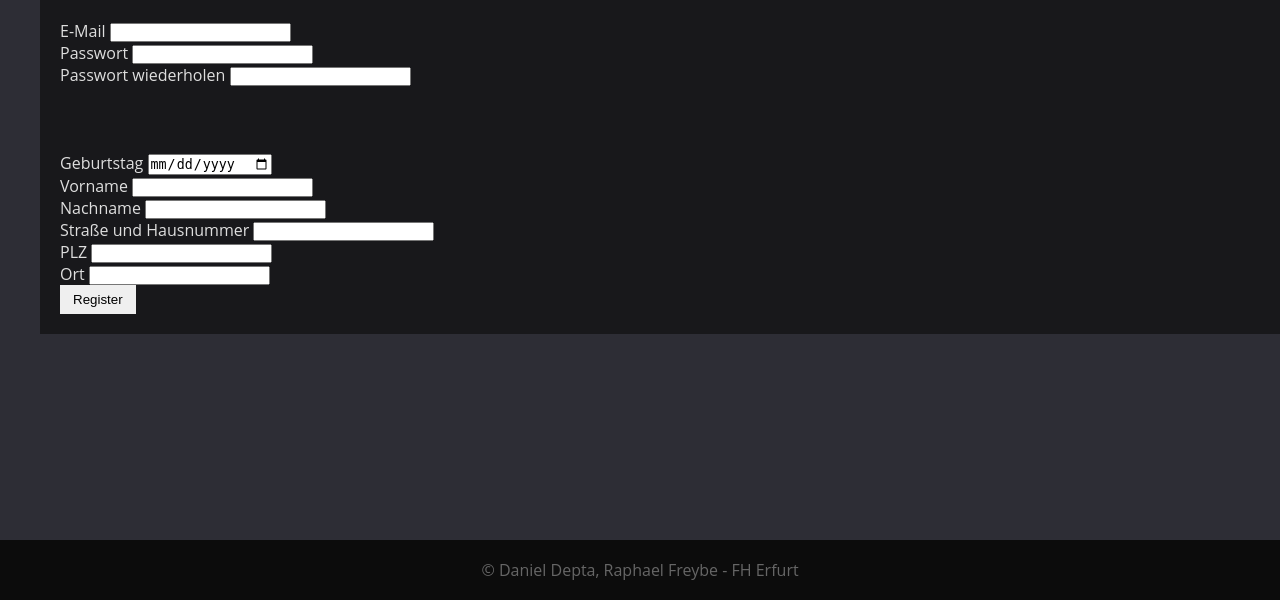
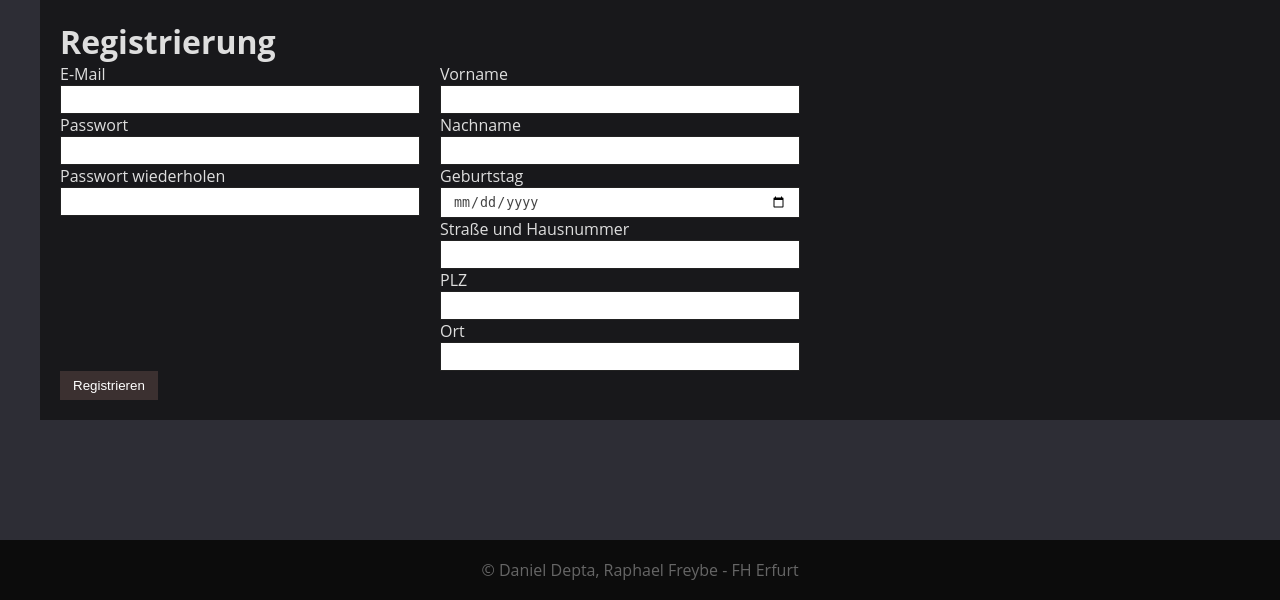
Before and after one commit to fh-erfurt/bord-festival-website, a PHP site: page /index.php?a=register in a window 1280 px wide. Shown: the part 200-800 px from the top of the page. Run offline with PHP 8.4, Linux system fonts and the light colour scheme; some libraries are stand-ins or nearby versions.

Commit message:
added error handling to register form added styling to register page

```diff
--- a/assets/css/layout.css
+++ b/assets/css/layout.css
@@ -57,6 +57,7 @@ main {
 	width: 100%;
 	background: #18181b;
 	padding: 20px;
+	float: left;
 }
 
 .center {
@@ -131,6 +132,14 @@ main {
 	border-color: rgb(63, 0, 0);
 }
 .form-control {
+	display: block;
+	padding: 0.375rem 0.75rem;
+	color: #444;
+	background-color: #fff;
+	border: 1px solid #222;
+	width: 100%;
+}
+.input-inline {
 	padding: 0.375rem 0.75rem;
 	color: #444;
 	background-color: #fff;
@@ -152,6 +161,23 @@ main {
 
 .float-right {
 	float: right;
+}
+.col-lg-12 {
+	width: 100%;
+	float: left;
+}
+.col-lg-6 {
+	width: 30%;
+	float: left;
+	padding-right: 20px;
+}
+.clearfix::after, .clearfix::before {
+	content: '';
+	clear: both;
+	display: block;
+}
+.clear-left {
+	clear: left;
 }
 
 footer {
--- a/controller/pages_controller.php
+++ b/controller/pages_controller.php
@@ -44,10 +44,14 @@ class PagesController extends \app\core\Controller
 				$zip		= $_POST['plz'] ?? null;
 				$city		= $_POST['ort'] ?? null;
 
+				$where = 'MAIL = "'.$mail.'"';
+
+				$client = Client::find($where);
+
+				if(empty($client))
+				{
 					if($password1 === $password2)
 					{
-					//$user = new Client();
-
 						$addressdata = [
 							'STREET' 	=> $street,
 							'ZIP' 		=> $zip,
@@ -56,10 +60,6 @@ class PagesController extends \app\core\Controller
 						];
 
 						$address = new Address($addressdata);
-					// $address->STREET = $street;
-					// $address->ZIP = $zip;
-					// $address->CITY = $city;
-					// $address->COUNTRY = 'GER';
 
 						$address->save();
 
@@ -88,6 +88,13 @@ class PagesController extends \app\core\Controller
 					{
 						$_SESSION['loggedIn'] = false;
 						// ERROR: passwort nicht gleich
+					}
+
+				}
+				else
+				{
+					$this->_params['registererror'] = 'Diese E-Mail-Adresse ist bereits registriert. Du kannst dich hier einloggen.';
+
 				}
 			}
 		}
--- a/views/pages/register.php
+++ b/views/pages/register.php
@@ -1,44 +1,61 @@
+<h1>Registrierung</h1>
+<?php
+if(!empty($registererror))
+{
+	?>
+	<div class="alert alert-danger">
+		<?php echo $registererror; ?>
+	</div>
+	<?php
+}
+?>
+
 <form method="post">
+	<div class="col-lg-6 col-sm-12">
 		<div class="input-group">
-        <label>E-Mail</label>
-  	    <input type="email" name="email">
+			<label for="InputEmail">E-Mail</label>
+			<input id="InputEmail" class="form-control"type="email" name="email">
 		</div>
 		<div class="input-group">
-  	    <label>Passwort</label>
-  	    <input type="password" name="password_1">
+			<label for="InputPassword">Passwort</label>
+			<input id="InputPassword" class="form-control" type="password" name="password_1">
 		</div>
 		<div class="input-group">
-  	    <label>Passwort wiederholen</label>
-  	    <input type="password" name="password_2">
+			<label for="InputPassword2">Passwort wiederholen</label>
+			<input id="InputPassword2" class="form-control" type="password" name="password_2">
 		</div>
-      <br/><br/><br/>
+	</div>
+
+	<div class="col-lg-6 col-sm-12 clear-fix">
 		<div class="input-group">
-  	    <label>Geburtstag</label>
-        <input type="date" name="geburtstag">
+			<label for="InputFirstname">Vorname</label>
+			<input id="InputFirstname" class="form-control" type="text" name="vorname">
 		</div>
 		<div class="input-group">
-  	    <label>Vorname</label>
-        <input type="text" name="vorname">
+			<label for="InputLastname">Nachname</label>
+			<input id="InputLastname" class="form-control" type="text" name="nachname">
 		</div>
 		<div class="input-group">
-  	    <label>Nachname</label>
-        <input type="text" name="nachname">
+			<label for="InputBirthday">Geburtstag</label>
+			<input id="InputBirthday" class="form-control" type="date" name="geburtstag">
 		</div>
 		<div class="input-group">
-  	    <label>Straße und Hausnummer</label>
-        <input type="text" name="strassehnr">
+			<label for="InputStreet">Straße und Hausnummer</label>
+			<input id="InputStreet" class="form-control" type="text" name="strassehnr">
 		</div>
 		<div class="input-group">
-  	    <label>PLZ</label>
-        <input type="text" name="plz">
+			<label for="InputZip">PLZ</label>
+			<input id="InputZip" class="form-control" type="text" name="plz">
 		</div>
 		<div class="input-group">
-  	    <label>Ort</label>
-        <input type="text" name="ort">
+			<label for="InputCity">Ort</label>
+			<input id="InputCity" class="form-control" type="text" name="ort">
 		</div>
-
+	</div>
+	<div class="col-lg-12 clearfix clear-left">
 		<div class="input-group">
-  	    <button type="submit" class="btn" name="reg_user">Register</button>
+			<button type="submit" class="btn btn-primary" name="reg_user">Registrieren</button>
+		</div>
 	</div>
 
 
--- a/views/pages/ticketshop.php
+++ b/views/pages/ticketshop.php
@@ -62,7 +62,7 @@ else
             <input type="hidden" name="ticketid" value="<?php echo $ticketid; ?>" />
             <p>Preis: <?php echo $ticket['PRICE']; ?> €</p>
             <p>Anzahl:
-            <button type="button" class="btn btn-primary" onclick="changeTicketcount('ticketcount<?php echo $ticketid; ?>', '-')">-</button><input type="text" id="ticketcount<?php echo $ticketid; ?>" class="form-control input-ticketcount" name="ticketcount" value="1"><button type="button" class="btn btn-primary" onclick="changeTicketcount('ticketcount<?php echo $ticketid; ?>', '+')">+</button>
+            <button type="button" class="btn btn-primary" onclick="changeTicketcount('ticketcount<?php echo $ticketid; ?>', '-')">-</button><input type="text" id="ticketcount<?php echo $ticketid; ?>" class="input-inline input-ticketcount" name="ticketcount" value="1"><button type="button" class="btn btn-primary" onclick="changeTicketcount('ticketcount<?php echo $ticketid; ?>', '+')">+</button>
             </p><br>
             <button type="submit" class="btn btn-primary" name="addtickettocart">in den Warenkorb</button>
         </form>
```
Lines whose indentation alone changed are shown as unchanged.
